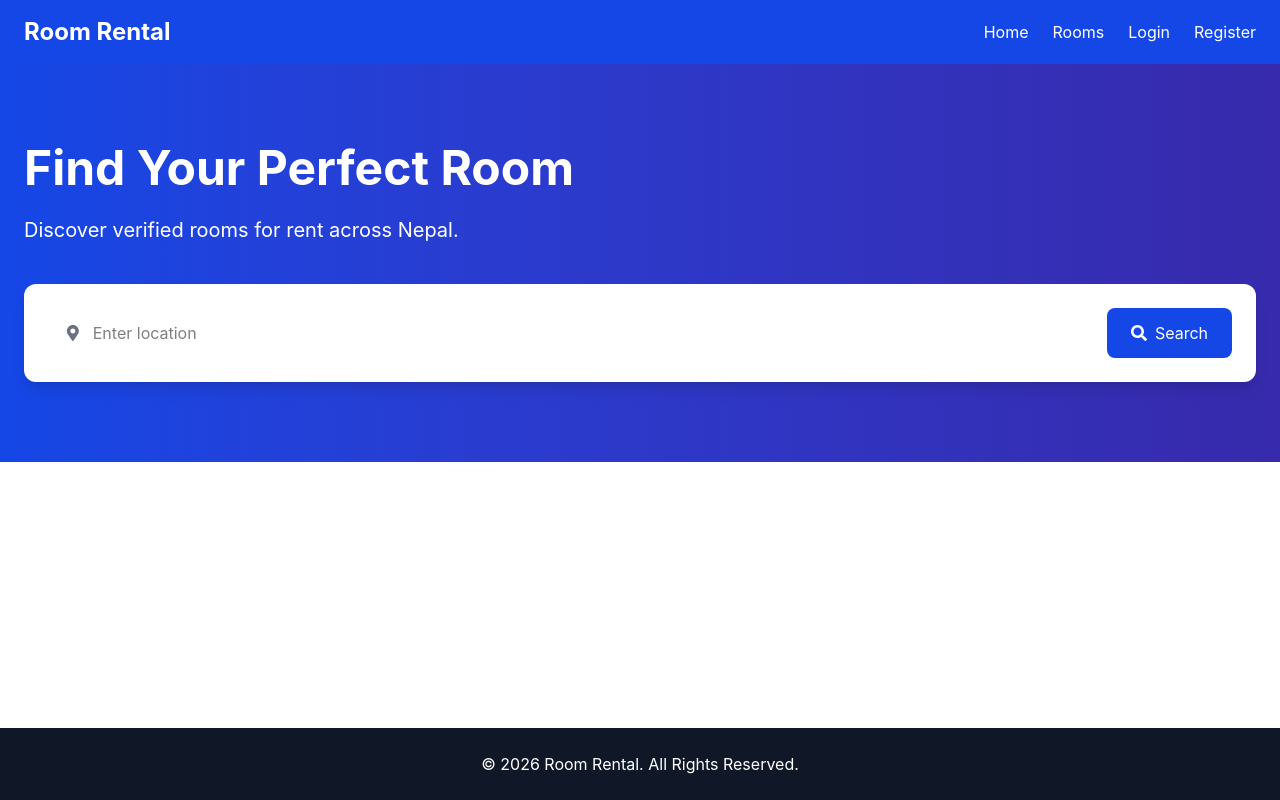
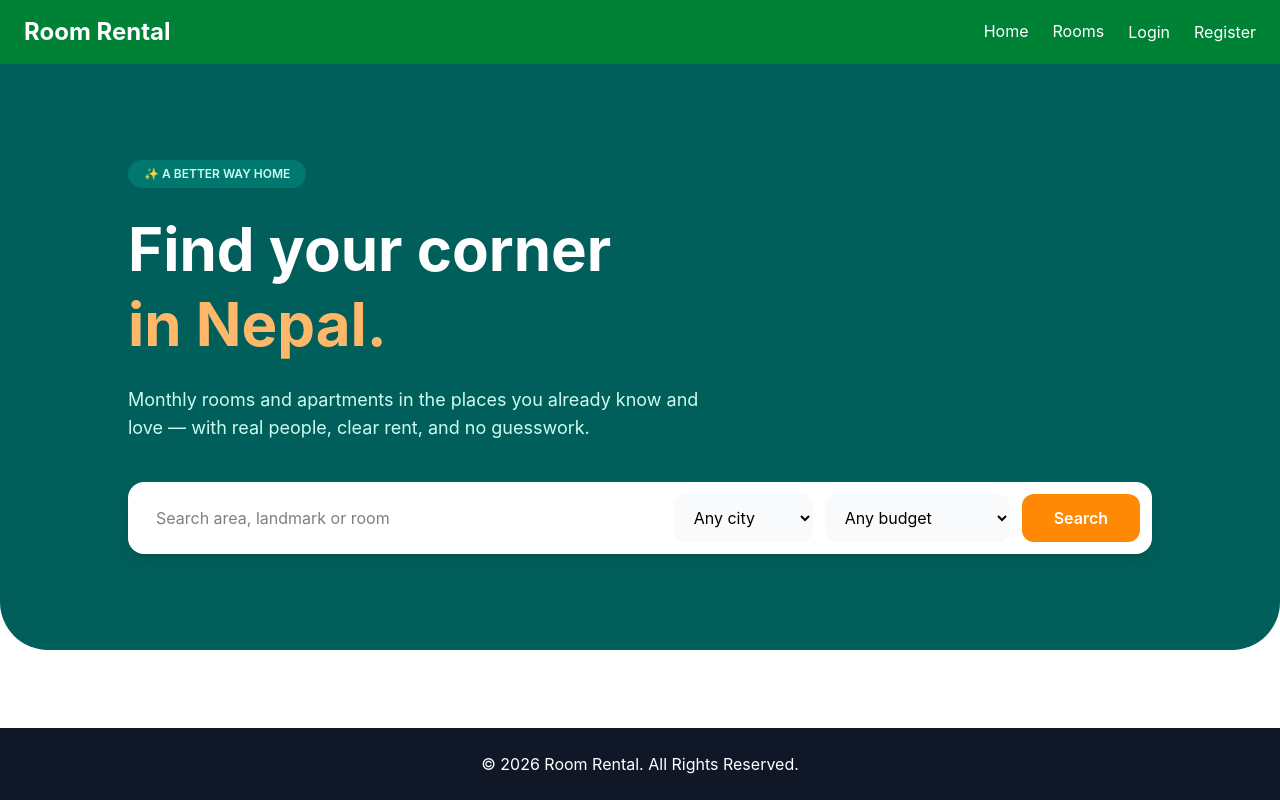
Before and after one commit to logan2888/room-rental, a React (Vite) app in the folder room-rental-frontend/: page / in a window 1280 px wide. Built offline with nearby package versions, Linux system fonts and the light colour scheme.

Commit message:
Add text search across title, description, and location

```diff
--- a/room-rental-frontend/src/components/Hero.jsx
+++ b/room-rental-frontend/src/components/Hero.jsx
@@ -1,41 +1,83 @@
-import { FaSearch, FaMapMarkerAlt } from "react-icons/fa";
+import { useState } from "react";
+import { useNavigate } from "react-router-dom";
 
 function Hero() {
+  const [search, setSearch] = useState("");
+  const [city, setCity] = useState("");
+  const [budget, setBudget] = useState("");
+  const navigate = useNavigate();
+
+  const handleSearch = (e) => {
+    e.preventDefault();
+    const params = new URLSearchParams();
+    if (search) params.set("q", search);
+    if (city) params.set("city", city);
+    if (budget) params.set("maxPrice", budget);
+    navigate(`/rooms?${params.toString()}`);
+  };
+
   return (
-    <section className="bg-gradient-to-r from-blue-700 to-indigo-800 text-white py-20">
-      <div className="max-w-7xl mx-auto px-6">
+    <section className="bg-teal-800 rounded-b-[3rem] px-6 py-16 md:py-24">
+      <div className="max-w-5xl mx-auto">
+        <span className="inline-block bg-teal-700 text-teal-100 text-xs font-semibold px-4 py-1.5 rounded-full mb-6">
+          ✨ A BETTER WAY HOME
+        </span>
 
-        <h1 className="text-5xl font-bold mb-6">
-          Find Your Perfect Room
+        <h1 className="text-5xl md:text-6xl font-bold text-white leading-tight">
+          Find your corner
+          <br />
+          <span className="text-orange-300">in Nepal.</span>
         </h1>
 
-        <p className="text-xl mb-10">
-          Discover verified rooms for rent across Nepal.
+        <p className="text-teal-100 text-lg mt-6 max-w-xl">
+          Monthly rooms and apartments in the places you already know and love —
+          with real people, clear rent, and no guesswork.
         </p>
 
-        <div className="bg-white rounded-xl p-6 shadow-lg">
+        <form
+          onSubmit={handleSearch}
+          className="bg-white rounded-2xl p-3 mt-10 flex flex-col md:flex-row gap-3 shadow-lg"
+        >
+          <input
+            type="text"
+            placeholder="Search area, landmark or room"
+            value={search}
+            onChange={(e) => setSearch(e.target.value)}
+            className="flex-1 px-4 py-3 rounded-xl outline-none"
+          />
 
-          <div className="flex flex-col md:flex-row gap-4">
+          <select
+            value={city}
+            onChange={(e) => setCity(e.target.value)}
+            className="px-4 py-3 rounded-xl outline-none border md:border-none bg-gray-50"
+          >
+            <option value="">Any city</option>
+            <option value="Kathmandu">Kathmandu</option>
+            <option value="Lalitpur">Lalitpur</option>
+            <option value="Bhaktapur">Bhaktapur</option>
+            <option value="Pokhara">Pokhara</option>
+            <option value="Biratnagar">Biratnagar</option>
+          </select>
 
-            <div className="flex items-center border rounded-lg px-4 flex-1">
-              <FaMapMarkerAlt className="text-gray-500" />
+          <select
+            value={budget}
+            onChange={(e) => setBudget(e.target.value)}
+            className="px-4 py-3 rounded-xl outline-none border md:border-none bg-gray-50"
+          >
+            <option value="">Any budget</option>
+            <option value="10000">Under Rs. 10,000</option>
+            <option value="20000">Under Rs. 20,000</option>
+            <option value="30000">Under Rs. 30,000</option>
+            <option value="50000">Under Rs. 50,000</option>
+          </select>
 
-              <input
-                type="text"
-                placeholder="Enter location"
-                className="w-full p-3 outline-none text-black"
-              />
-            </div>
-
-            <button className="bg-blue-700 hover:bg-blue-800 text-white px-6 rounded-lg flex items-center justify-center gap-2">
-              <FaSearch />
-              Search
-            </button>
-
-          </div>
-
-        </div>
-
+          <button
+            type="submit"
+            className="bg-orange-400 hover:bg-orange-500 text-white font-semibold px-8 py-3 rounded-xl transition"
+          >
+            Search
+          </button>
+        </form>
       </div>
     </section>
   );
--- a/room-rental-frontend/src/components/Navbar.jsx
+++ b/room-rental-frontend/src/components/Navbar.jsx
@@ -11,45 +11,45 @@ function Navbar() {
   };
 
   return (
-    <nav className="bg-blue-700 text-white shadow">
+    <nav className="bg-green-700 text-white shadow">
       <div className="max-w-7xl mx-auto flex justify-between items-center px-6 py-4">
         <Link to="/" className="text-2xl font-bold">
           Room Rental
         </Link>
 
         <div className="flex gap-6 items-center">
-          <Link to="/" className="hover:text-yellow-300">
+          <Link to="/" className="hover:text-yellow-300 animate-bounce">
             Home
           </Link>
 
-          <Link to="/rooms" className="hover:text-yellow-300">
+          <Link to="/rooms" className="hover:text-yellow-300 animate-bounce">
             Rooms
           </Link>
 
           {user ? (
             <>
               {user.role === "owner" && (
-                <Link to="/my-rooms" className="hover:text-yellow-300">
+                <Link to="/my-rooms" className="hover:text-yellow-300 animate-bounce">
                   My Rooms
                 </Link>
               )}
 
               {user.role === "tenant" && (
-                <Link to="/my-bookings" className="hover:text-yellow-300">
+                <Link to="/my-bookings" className="hover:text-yellow-300 animate-bounce">
                   My Bookings
                 </Link>
               )}
               {user.role === "owner" && (
-  <Link to="/owner-bookings" className="hover:text-yellow-300">
+  <Link to="/owner-bookings" className="hover:text-yellow-300 animate-bounce">
     Bookings
   </Link>
 )}
 
-              <span className="text-sm">Hi, {user.name}</span>
+              <span className="text-sm animate-bounce">Hi, {user.name}</span>
 
               <button
                 onClick={handleLogout}
-                className="bg-white text-blue-700 px-3 py-1 rounded hover:bg-yellow-300"
+                className="bg-white text-blue-700 px-3 py-1 rounded-md hover:bg-yellow-300 animate-bounce"
               >
                 Logout
               </button>
--- a/room-rental-frontend/src/pages/Rooms.jsx
+++ b/room-rental-frontend/src/pages/Rooms.jsx
@@ -1,20 +1,28 @@
 import { useState, useEffect } from "react";
-import { Link } from "react-router-dom";
+import { useSearchParams, Link } from "react-router-dom";
 import api from "../services/api";
 
 function Rooms() {
+  const [searchParams] = useSearchParams();
   const [rooms, setRooms] = useState([]);
   const [loading, setLoading] = useState(true);
-  const [city, setCity] = useState("");
+  const [city, setCity] = useState(searchParams.get("city") || "");
 
   useEffect(() => {
     fetchRooms();
   }, []);
 
-  const fetchRooms = async (filterCity = "") => {
+  const fetchRooms = async (filterCity) => {
     setLoading(true);
     try {
-      const params = filterCity ? { city: filterCity } : {};
+      const params = {};
+      const cityVal = filterCity !== undefined ? filterCity : searchParams.get("city");
+      const maxPrice = searchParams.get("maxPrice");
+      const q = searchParams.get("q");
+      if (cityVal) params.city = cityVal;
+      if (maxPrice) params.maxPrice = maxPrice;
+      if (q) params.q = q;
+
       const res = await api.get("/rooms", { params });
       setRooms(res.data.rooms);
     } catch (err) {
@@ -33,7 +41,7 @@ function Rooms() {
 
   return (
     <div className="max-w-6xl mx-auto py-12 px-4">
-      <h1 className="text-4xl font-bold mb-6">Available Rooms</h1>
+      <h1 className="text-4xl font-bold mb-6 text-gray-900">Available Rooms</h1>
 
       <form onSubmit={handleSearch} className="flex gap-2 mb-8">
         <input
@@ -41,38 +49,38 @@ function Rooms() {
           placeholder="Search by city..."
           value={city}
           onChange={(e) => setCity(e.target.value)}
-          className="border rounded px-4 py-2 flex-1"
+          className="border rounded-xl px-4 py-2 flex-1"
         />
-        <button type="submit" className="bg-black text-white px-4 py-2 rounded">
+        <button type="submit" className="bg-teal-800 text-white px-6 py-2 rounded-xl">
           Search
         </button>
       </form>
 
       {rooms.length === 0 ? (
-        <p>No rooms found.</p>
+        <p className="text-gray-500">No rooms found.</p>
       ) : (
         <div className="grid grid-cols-1 md:grid-cols-3 gap-6">
           {rooms.map((room) => (
             <Link
               to={`/rooms/${room._id}`}
               key={room._id}
-              className="border rounded-lg overflow-hidden hover:shadow-lg transition"
+              className="border rounded-2xl overflow-hidden hover:shadow-xl transition bg-white"
             >
               {room.images.length > 0 ? (
                 <img
-                  src={room.images[0]}
+                  src={room.images[0].replace('/upload/', '/upload/w_500,q_auto/')}
                   alt={room.title}
                   className="w-full h-48 object-cover"
                 />
               ) : (
-                <div className="w-full h-48 bg-gray-200 flex items-center justify-center">
+                <div className="w-full h-48 bg-gray-100 flex items-center justify-center text-gray-400">
                   No image
                 </div>
               )}
               <div className="p-4">
-                <h2 className="font-bold text-lg">{room.title}</h2>
-                <p className="text-sm text-gray-600">{room.location.city}</p>
-                <p className="font-semibold mt-2">Rs. {room.pricePerMonth}/month</p>
+                <h2 className="font-bold text-lg text-gray-900">{room.title}</h2>
+                <p className="text-sm text-gray-500">{room.location.city}</p>
+                <p className="font-semibold mt-2 text-teal-800">Rs. {room.pricePerMonth}/month</p>
               </div>
             </Link>
           ))}
```
Also changed, not shown: room-rental-frontend/src/pages/RoomDetail.jsx (+117 -47 lines), 1 other file (tests, documents, lock files or other folders).
